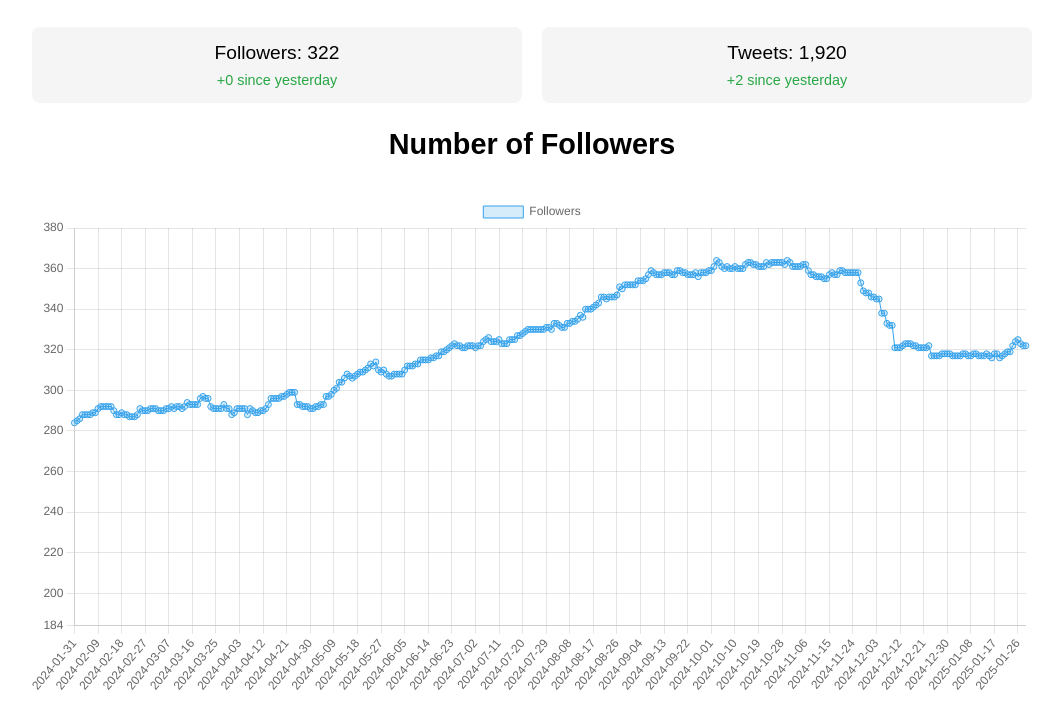
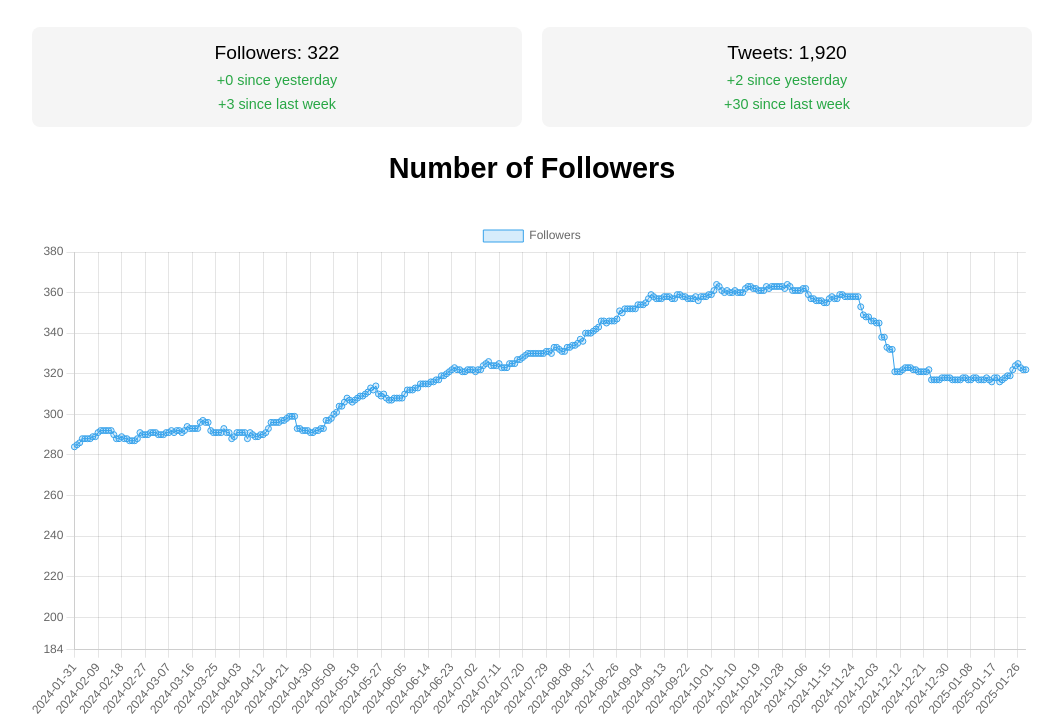
Before and after one commit to horosin/metrics-dashboard, a website: page dashboard/index.html in a window 1280 px wide. Shown: the part 88-804 px from the top of the page, without its empty margins (108-1168 px from the left). Drawn offline with nearby package versions, Linux system fonts and the light colour scheme; files whose address does not match are found by name.

Commit message:
Resizing, week stats

```diff
--- a/dashboard/index.html
+++ b/dashboard/index.html
@@ -80,10 +80,12 @@
     <div class="current-stats">
       <div id="currentFollowers">Followers: Loading...</div>
       <div class="change" id="followersChange"></div>
+      <div class="change" id="followersWeekChange"></div>
     </div>
     <div class="current-stats">
       <div id="currentTweets">Tweets: Loading...</div>
       <div class="change" id="tweetsChange"></div>
+      <div class="change" id="tweetsWeekChange"></div>
     </div>
   </div>
 
@@ -98,6 +100,8 @@
   </div>
 
   <script>
+    let followersChart, tweetsChart;  // Declare charts globally
+
     fetch('data/x.json')
       .then(response => response.json())
       .then(data => {
@@ -105,7 +109,7 @@
         const followers = data.map(item => item.followers_count);
         const tweets = data.map(item => item.tweet_count);
 
-        // Update current stats and changes
+        // Calculate daily changes
         const currentFollowers = followers[followers.length - 1];
         const previousFollowers = followers[followers.length - 2];
         const followersDiff = currentFollowers - previousFollowers;
@@ -114,12 +118,24 @@
         const previousTweets = tweets[tweets.length - 2];
         const tweetsDiff = currentTweets - previousTweets;
 
+        // Calculate weekly changes
+        const weekAgoIndex = Math.max(0, followers.length - 8); // 7 days ago
+        const weekAgoFollowers = followers[weekAgoIndex];
+        const weekAgoTweets = tweets[weekAgoIndex];
+        const followersWeekDiff = currentFollowers - weekAgoFollowers;
+        const tweetsWeekDiff = currentTweets - weekAgoTweets;
+
+        // Update daily stats
         document.getElementById('currentFollowers').textContent =
           `Followers: ${currentFollowers.toLocaleString()}`;
         document.getElementById('followersChange').textContent =
           `${followersDiff >= 0 ? '+' : ''}${followersDiff.toLocaleString()} since yesterday`;
         document.getElementById('followersChange').className =
           `change ${followersDiff >= 0 ? 'positive-change' : 'negative-change'}`;
+        document.getElementById('followersWeekChange').textContent =
+          `${followersWeekDiff >= 0 ? '+' : ''}${followersWeekDiff.toLocaleString()} since last week`;
+        document.getElementById('followersWeekChange').className =
+          `change ${followersWeekDiff >= 0 ? 'positive-change' : 'negative-change'}`;
 
         document.getElementById('currentTweets').textContent =
           `Tweets: ${currentTweets.toLocaleString()}`;
@@ -127,6 +143,10 @@
           `${tweetsDiff >= 0 ? '+' : ''}${tweetsDiff.toLocaleString()} since yesterday`;
         document.getElementById('tweetsChange').className =
           `change ${tweetsDiff >= 0 ? 'positive-change' : 'negative-change'}`;
+        document.getElementById('tweetsWeekChange').textContent =
+          `${tweetsWeekDiff >= 0 ? '+' : ''}${tweetsWeekDiff.toLocaleString()} since last week`;
+        document.getElementById('tweetsWeekChange').className =
+          `change ${tweetsWeekDiff >= 0 ? 'positive-change' : 'negative-change'}`;
 
         const minFollowers = Math.min(...followers) - 100;
         const minTweets = Math.min(...tweets) - 100;
@@ -134,7 +154,7 @@
         const followersCtx = document.getElementById('followersChart').getContext('2d');
         const tweetsCtx = document.getElementById('tweetsChart').getContext('2d');
 
-        new Chart(followersCtx, {
+        followersChart = new Chart(followersCtx, {
           type: 'line',
           data: {
             labels: dates,
@@ -147,6 +167,8 @@
             }]
           },
           options: {
+            responsive: true,
+            maintainAspectRatio: true,
             scales: {
               y: {
                 beginAtZero: false,
@@ -156,7 +178,7 @@
           }
         });
 
-        new Chart(tweetsCtx, {
+        tweetsChart = new Chart(tweetsCtx, {
           type: 'line',
           data: {
             labels: dates,
@@ -169,6 +191,8 @@
             }]
           },
           options: {
+            responsive: true,
+            maintainAspectRatio: true,
             scales: {
               y: {
                 beginAtZero: false,
@@ -178,6 +202,12 @@
           }
         });
       });
+
+    // Add window resize handler
+    window.addEventListener('resize', () => {
+      if (followersChart) followersChart.resize();
+      if (tweetsChart) tweetsChart.resize();
+    });
   </script>
 </body>
 
```
